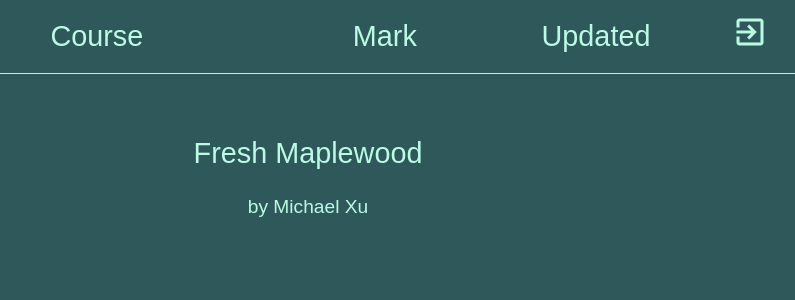
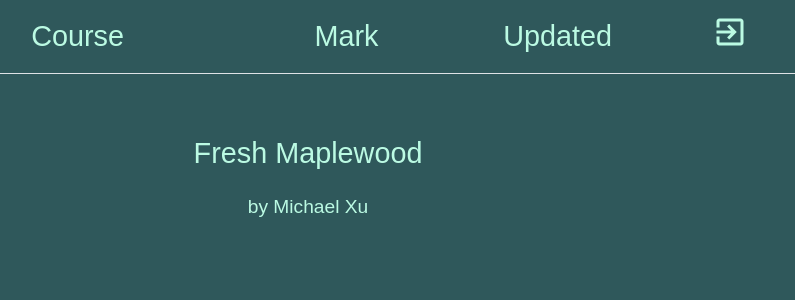
Before and after one commit to themicklepickle/FreshMaplewood, a Flask app: template templates/index.html in a window 1280 px wide. Shown: the top 300 px of the page, without its empty margins (332-1127 px from the left). Run offline with Flask 2, Linux system fonts and the light colour scheme; the template is opened without the code that fills it, so the values that code supplies are empty; some libraries are stand-ins or nearby versions; some web fonts are replaced.

Commit message:
fixed col widths

```diff
--- a/templates/index.html
+++ b/templates/index.html
@@ -23,7 +23,7 @@
                     <div class="col-4">
                     </div>
                     <!-- course -->
-                    <div class="col-20">
+                    <div class="col-18">
                         <h4 class="my-0">Course</h4>
                     </div>
                     <!-- mark -->
@@ -48,7 +48,7 @@
                         <h4 class="my-0">Updated</h4>
                     </div>
                     <!-- sign out -->
-                    <div class="col-4">
+                    <div class="col-6">
                         <a class="text-secondary my-0 " href="/signin">
                             <i class="material-icons signout">exit_to_app</i>
                         </a>
@@ -72,7 +72,7 @@
                         </a>
                     </div>
                     <!-- name -->
-                    <div class="col-20">
+                    <div class="col-18">
                         <h5 class="d-inline my-0 text-center" {% if not course["mark"] %}style="opacity: 0.65;" {% endif %}>
                             {% if course["name"] in aliases %}
                             {{ aliases[course["name"]] }}
@@ -116,7 +116,7 @@
                     <!-- updated -->
                     <div class="col-12">
                         {% if course["updated today"] %}
-                        <div class="d-inline-block align-middle updated-today">
+                        <div class="d-inline-block align-middle updated-today text-left">
                             <i class="material-icons my-0 new-releases">new_releases</i>
                         </div>
                         {% endif %}
@@ -131,7 +131,7 @@
                         </div>
                     </div>
                     <!-- sign out column (blank) -->
-                    <div class="col-4">
+                    <div class="col-6">
                     </div>
                 </div>
             </div>
```
